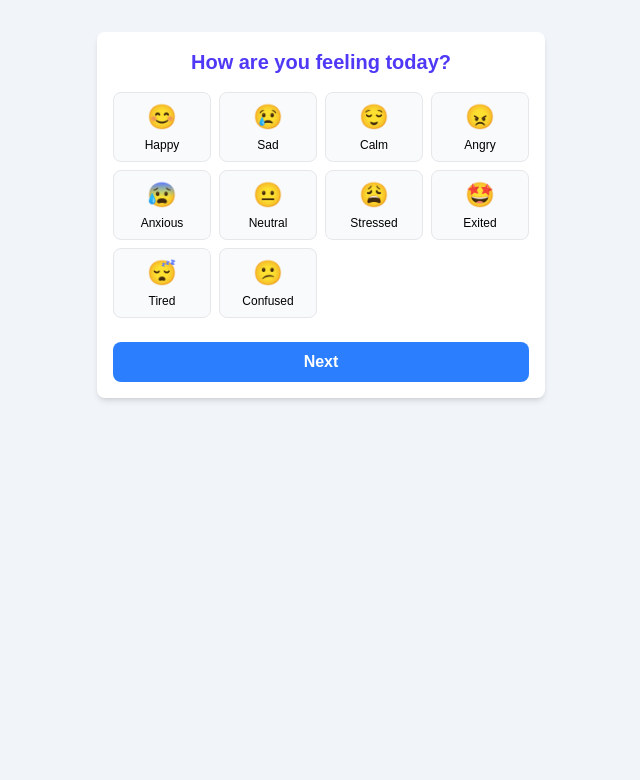
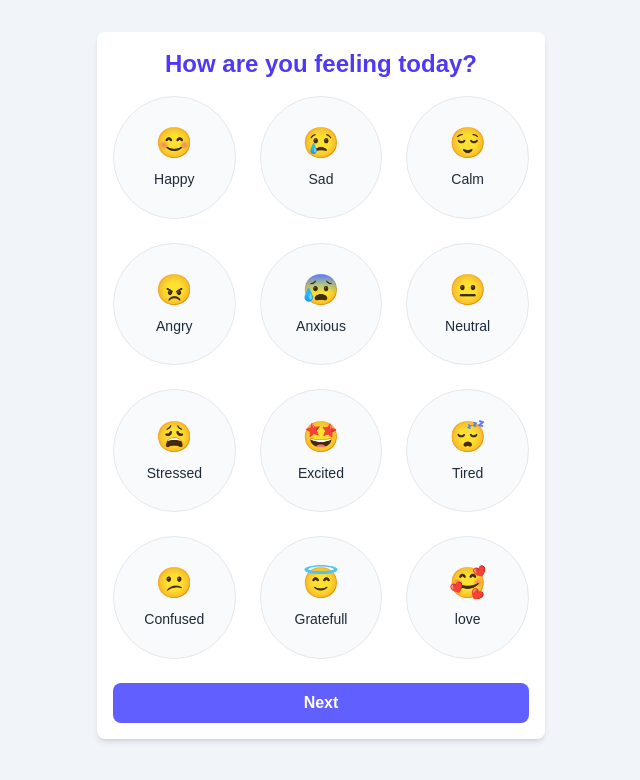
Before and after one commit to has-bi/theramind, a Next.js app: page /mood in a window 1280 px wide. Shown: the top 780 px of the page, without its empty margins (319-959 px from the left). Built offline with nearby package versions, Linux system fonts and the light colour scheme.

Commit message:
adding emoticon

```diff
--- a/src/app/mood/moodCreate.js
+++ b/src/app/mood/moodCreate.js
@@ -16,9 +16,11 @@ export const EmojiForm = () => {
     { id: "anxious", label: "Anxious", emoji: "😰", value: "Anxious" },
     { id: "neutral", label: "Neutral", emoji: "😐", value: "Neutral" },
     { id: "stressed", label: "Stressed", emoji: "😩", value: "Stressed" },
-    { id: "excited", label: "Exited", emoji: "🤩", value: "Exited" },
+    { id: "excited", label: "Excited", emoji: "🤩", value: "Excited" },
     { id: "tired", label: "Tired", emoji: "😴", value: "Tired" },
     { id: "confused", label: "Confused", emoji: "😕", value: "Confused" },
+    { id: "grateful", label: "Gratefull", emoji: "😇", value: "Grateful" },
+    { id: "love", label: "love", emoji: "🥰", value: "love" },
   ];
 
   const handleEmotionClick = (emotion) => {
@@ -31,6 +33,7 @@ export const EmojiForm = () => {
       formData.set("label", selectedEmotion.label);
       formData.set("emoji", selectedEmotion.emoji);
       formData.set("value", selectedEmotion.value);
+      console.log("Submitting emotion:", selectedEmotion.value);
       return formAction(formData);
     }
     return null;
@@ -38,31 +41,30 @@ export const EmojiForm = () => {
 
   return (
     <div className="max-w-md mx-auto p-4 bg-white rounded-lg shadow-md">
-      <h2 className="text-indigo-600 text-xl font-bold mb-4 text-center">
+      <h2 className="text-indigo-600 text-2xl font-bold mb-4 text-center">
         How are you feeling today?
       </h2>
 
       <form action={handleFormAction} className="space-y-6">
         <input type="hidden" name="userId" value={selectedEmotion?.id || ""} />
-        <input
-          type="hidden"
-          name="emoticon"
-          value={selectedEmotion?.value || ""}
-        />
+        <input type="hidden" name="emoticon" value={selectedEmotion?.value} />
 
-        <div className="grid grid-cols-3 gap-2 sm:grid-cols-4">
+        <div className="grid grid-cols-3 gap-6">
           {emotions.map((emotion) => (
             <div
               key={emotion.id}
               onClick={() => handleEmotionClick(emotion)}
-              className={`p-2 rounded-lg flex flex-col items-center justify-center transition-all cursor-pointer ${
+              className={`p-4 rounded-full flex flex-col items-center justify-center transition-all cursor-pointer aspect-square ${
                 selectedEmotion?.id === emotion.id
-                  ? "bg-blue-100 border-2 border-blue-500"
+                  ? "bg-blue-100 border-2 border-indigo-500"
                   : "bg-gray-50 border border-gray-200 hover:bg-gray-100"
               }`}
+              data-value={emotion.value}
             >
-              <span className="text-2xl mb-1">{emotion.emoji}</span>
-              <span className="text-black text-xs">{emotion.label}</span>
+              <span className="text-3xl mb-2">{emotion.emoji}</span>
+              <span className="text-gray-800 text-sm text-center">
+                {emotion.label}
+              </span>
             </div>
           ))}
         </div>
@@ -74,7 +76,7 @@ export const EmojiForm = () => {
             ${
               pending
                 ? "bg-blue-300 cursor-not-allowed"
-                : "bg-blue-500 hover:bg-blue-600"
+                : "bg-indigo-500 hover:bg-indigo-600"
             }
             ${!selectedEmotion ? "bg-blue-300 cursor-not-allowed" : ""}`}
         >
```
